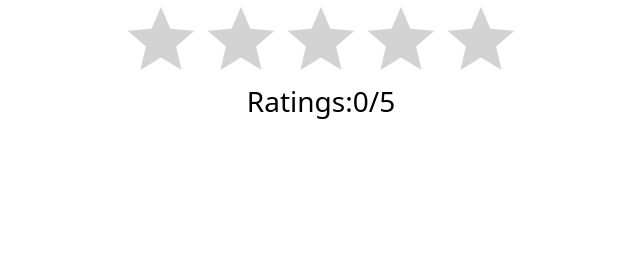
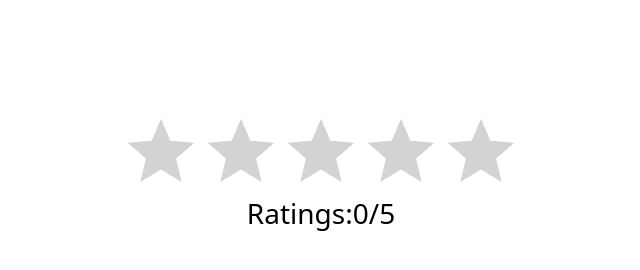
Before and after one commit to sivaraj47/Star-Rating-System-using-HTML-CSS-JavaScript, a plain HTML site: page index.html in a window 1280 px wide. Shown: the whole page, without its empty margins (319-959 px from the left). Drawn offline with nearby package versions, Linux system fonts and the light colour scheme.

Commit message:
Update index.html

```diff
--- a/index.html
+++ b/index.html
@@ -20,7 +20,7 @@
 
   </head>
   <body>
-   <div class="stars flex  m-auto justify-center flex-wrap  w-[50%]">
+   <div class="stars flex  m-auto justify-center flex-wrap   md:w-[99%] mt-28">
   <svg data-value="1" viewBox="0 0 24 24">
     <path d="M12 17.27L18.18 21l-1.64-7.03L22 9.24l-7.19-.61L12 2 9.19 8.63 2 9.24l5.46 4.73L5.82 21z"/>
   </svg>
```
